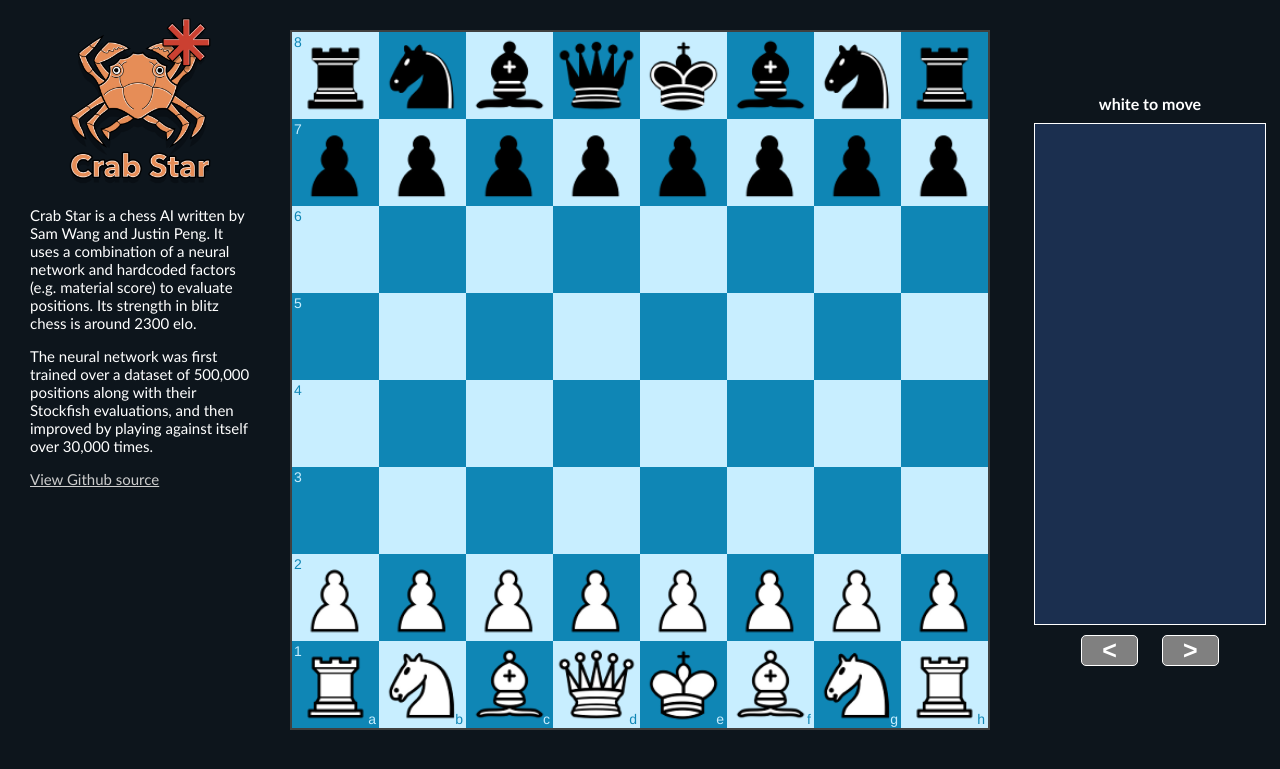
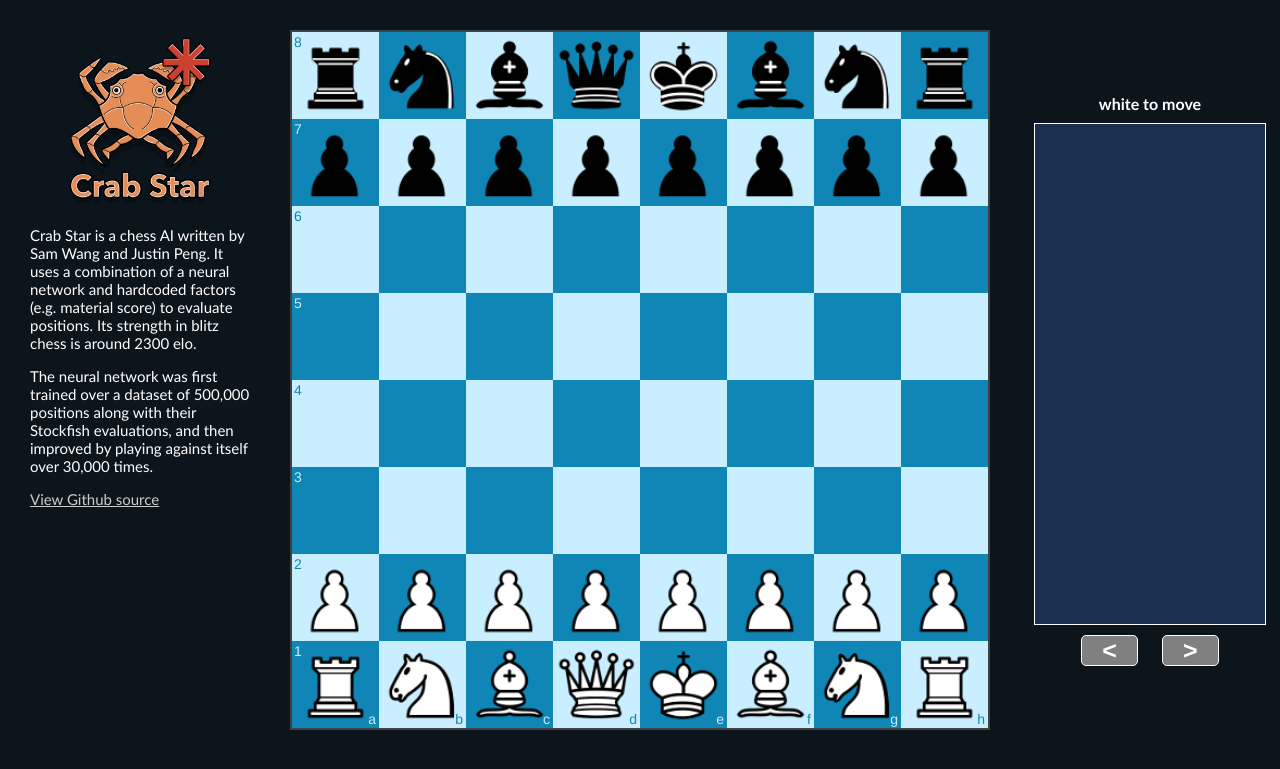
Before and after one commit to samwang2002/CrabStar, a Flask app: page / in a window 1280 px wide. Shown: the top 769 px of the page. Run offline with Flask 2, Linux system fonts and the light colour scheme; some libraries are stand-ins or nearby versions.

Commit message:
minor changes

```diff
--- a/templates/crabstar.html
+++ b/templates/crabstar.html
@@ -46,6 +46,7 @@
 
             #left {
                 width: 250px;
+                margin-top: 20px;
                 padding: 15px;
                 flex-shrink: 0;
                 box-sizing: border-box;
@@ -121,6 +122,7 @@
                 margin: 0px 10px;
                 padding: 0px 20px;
                 border-radius: 5px;
+                font-family: 'Franklin Gothic Medium', 'Arial Narrow', Arial, sans-serif;
             }
 
             button:hover {
@@ -330,7 +332,8 @@
 
         // checkmate?
         if (game.in_checkmate()) {
-            status = moveColor + ' is in checkmate';
+            if (game.turn() === 'b') status = 'white wins by checkmate';
+            else status = 'black wins by checkmate';
         }
 
         // draw?
```
